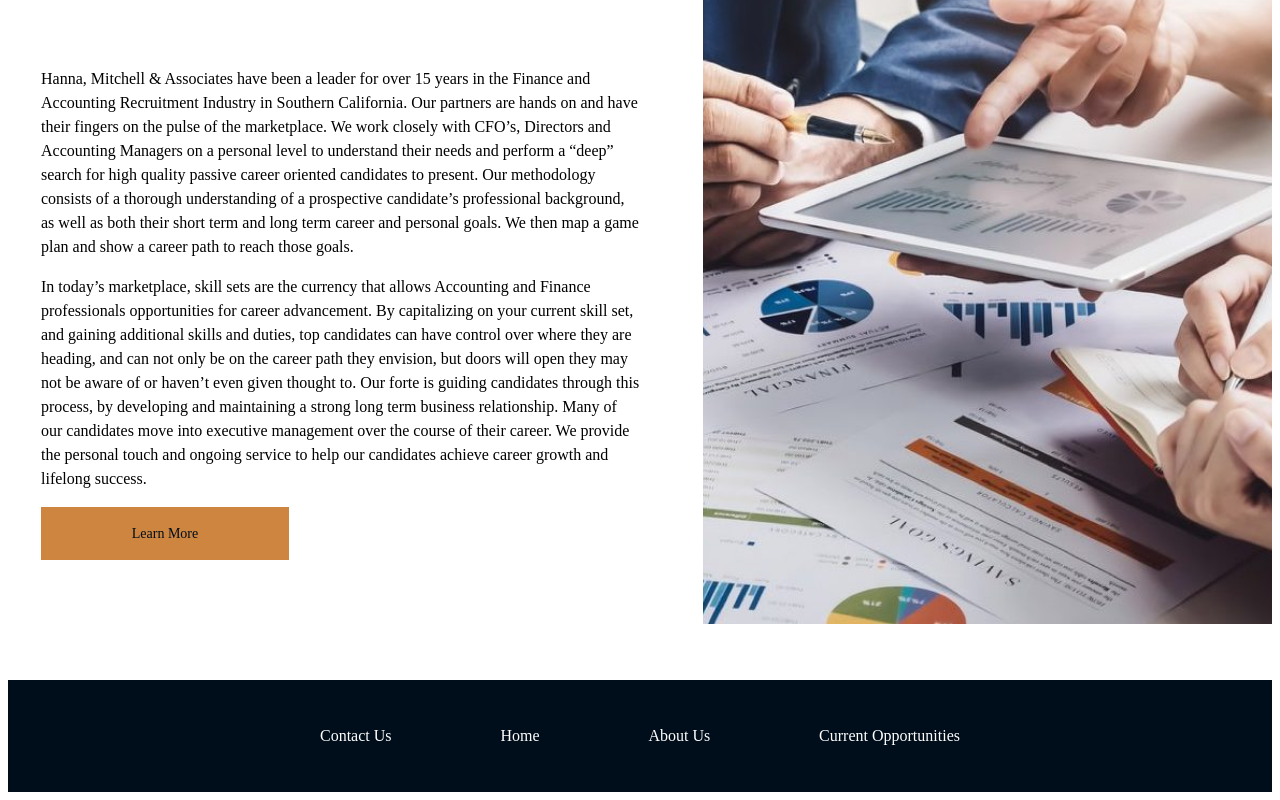
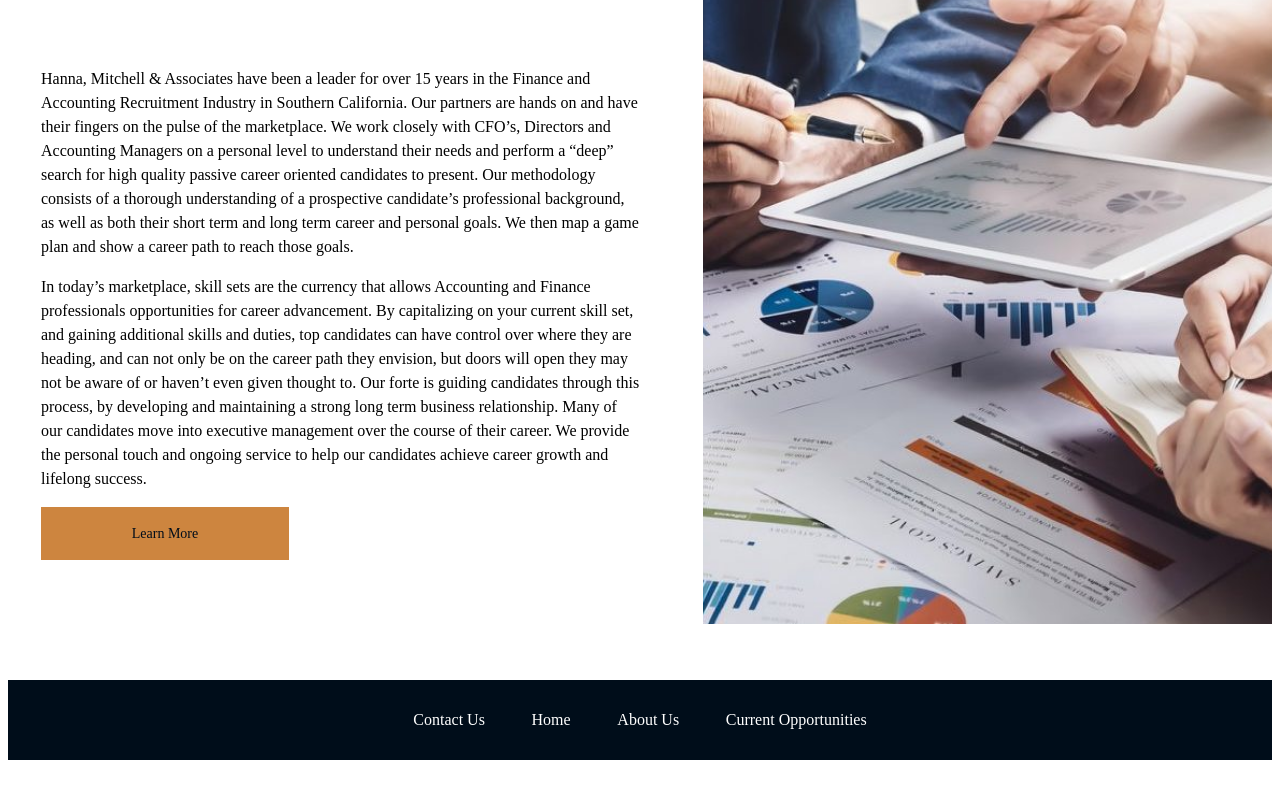
Before and after one commit to jackieung451/React-Recruiting, a React (Create React App) app: page / in a window 1280 px wide. Shown: the part 989-1789 px from the top of the page. After the commit the page ends 1757 px from the top, so only its background shows below. Built offline with nearby package versions, Linux system fonts and the light colour scheme.

Commit message:
Updated Footer

```diff
--- a/src/components/Footer.js
+++ b/src/components/Footer.js
@@ -53,12 +53,12 @@ const Container = styled.div`
 //   }
 // `;
 const FooterInfo = styled.div`
-  padding: 2rem;
-  max-width: 50vw;
+  padding: 1rem;
+  max-width: 500px;
   line-height: 3;
   display: flex;
   flex-direction: row;
-  justify-content: space-between;
+  justify-content: space-around;
   margin: auto;
 
   a {
@@ -67,9 +67,10 @@ const FooterInfo = styled.div`
   }
 
   @media screen and (max-width: 768px) {
-    padding: 1rem 1rem;
+    padding: 1rem 2px 0rem 2px;
     min-width: 100vw;
     margin: 0 0 0 0;
+    justify-content: space-between;
   }
 `;
 // const FooterBottom = styled.div`
```
